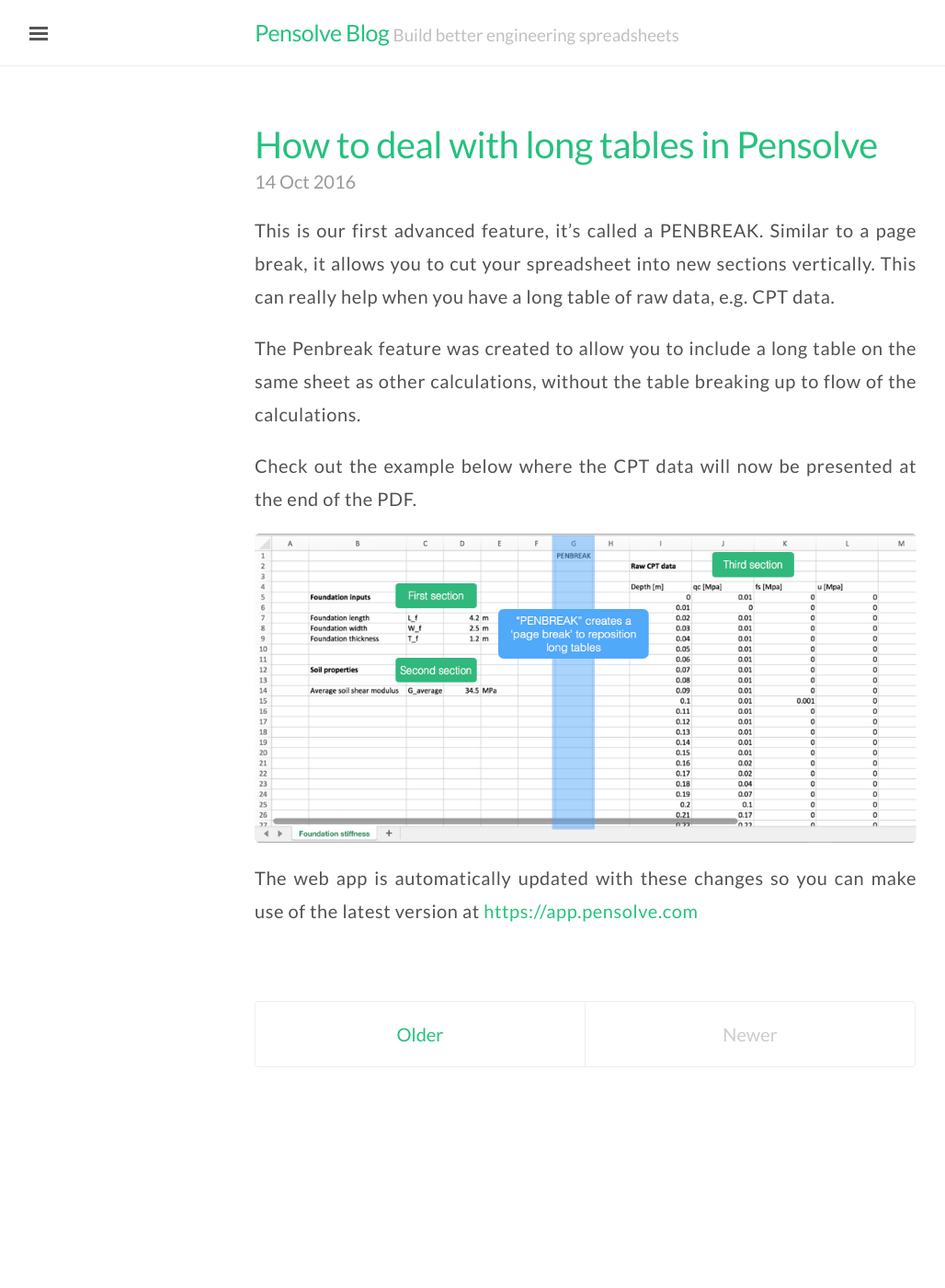
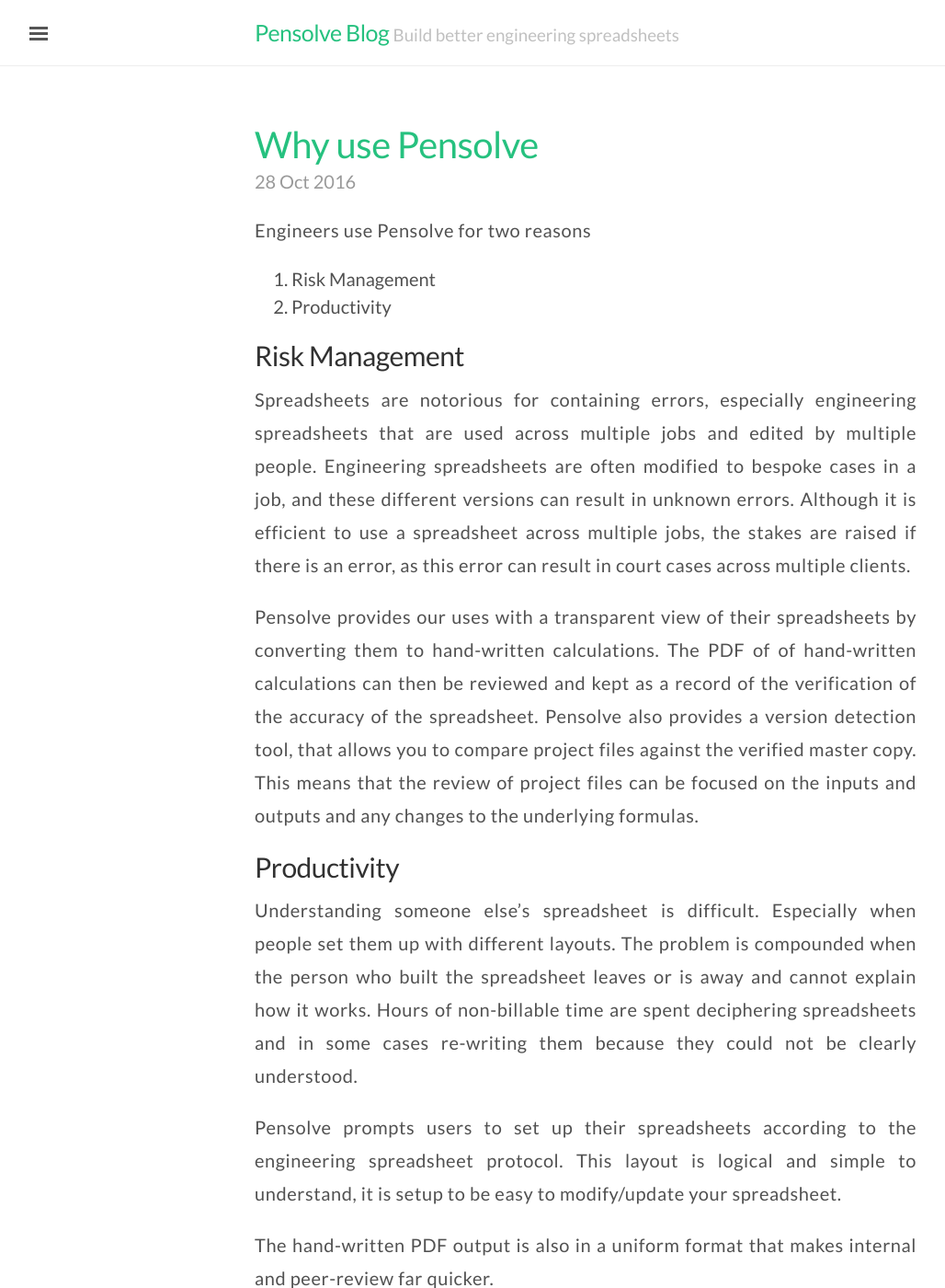
Before and after one commit to pensolve/blog, a Jekyll site: the page built from index.html, in a window 1280 px wide and 1400 px high. Shown: the whole window at 92% size, without its empty margins (3-1031 px from the left). Built offline with Jekyll 4.4.1, drawn with Linux system fonts in a browser that asks for light colours; the list of posts is cut into pages by our own code; some of the changed text lies outside the part shown.

Commit message:
Added why use Pensolve blog.

```diff
--- /dev/null
+++ b/_posts/2016-10-28-Why-use-Pensolve.md
@@ -0,0 +1,54 @@
+---
+layout: post
+title: "Why use Pensolve"
+---
+
+Engineers use Pensolve for two reasons
+
+1. Risk Management
+2. Productivity
+
+Risk Management
+---------------
+
+Spreadsheets are notorious for containing errors, especially
+engineering spreadsheets that are used across multiple jobs and edited by multiple people.
+Engineering spreadsheets are often modified to bespoke cases in a job, and these different versions can
+result in unknown errors.
+Although it is efficient to use a spreadsheet across multiple jobs, the stakes are raised if there is an error,
+as this error can result in court cases across multiple clients.
+
+Pensolve provides our uses with a transparent view of their spreadsheets by converting them to hand-written calculations.
+The PDF of of hand-written calculations can then be reviewed and kept as a record
+ of the verification of the accuracy of the spreadsheet.
+Pensolve also provides a version detection tool, that allows you to compare project files
+ against the verified master copy.
+ This means that the review of project files can be focused on the inputs and
+ outputs and any changes to the underlying formulas.
+
+Productivity
+------------
+
+Understanding someone else's spreadsheet is difficult. Especially when people set them up with different layouts.
+ The problem is compounded when the person who built the spreadsheet leaves or is away and cannot explain how it works.
+ Hours of non-billable time are spent deciphering spreadsheets and in some cases re-writing them because they could not
+ be clearly understood.
+
+ Pensolve prompts users to set up their spreadsheets according to the engineering spreadsheet protocol.
+ This layout is logical and simple to understand, it is setup to be easy to modify/update your spreadsheet.
+
+The hand-written PDF output is also in a uniform format that makes internal and peer-review far quicker.
+
+
+Summary
+-------
+
+Pensolve is a management tool. Increasing levels of staff turnover and increasing levels of reporting mean that
+spreadsheet based engineering is becoming more difficult and less efficient.
+Pensolve provides a light-weight workflow guide around how to manage the review and distribution of spreadsheets within
+your engineering firm.
+
+Check out this two-minute summary video!
+
+
+[![ScreenShot](https://raw.github.com/GabLeRoux/WebMole/master/ressources/WebMole_Youtube_Video.png)](http://youtu.be/vt5fpE0bzSY)
```
Also changed, not shown: 2015-11-24-blog-Equivalent-viscous-damping.md (deleted, +0 -11 lines), _posts/2016-10-14-Penbreak.md (+1 -1 lines), public/Wrong_cell_ref.png (deleted).
